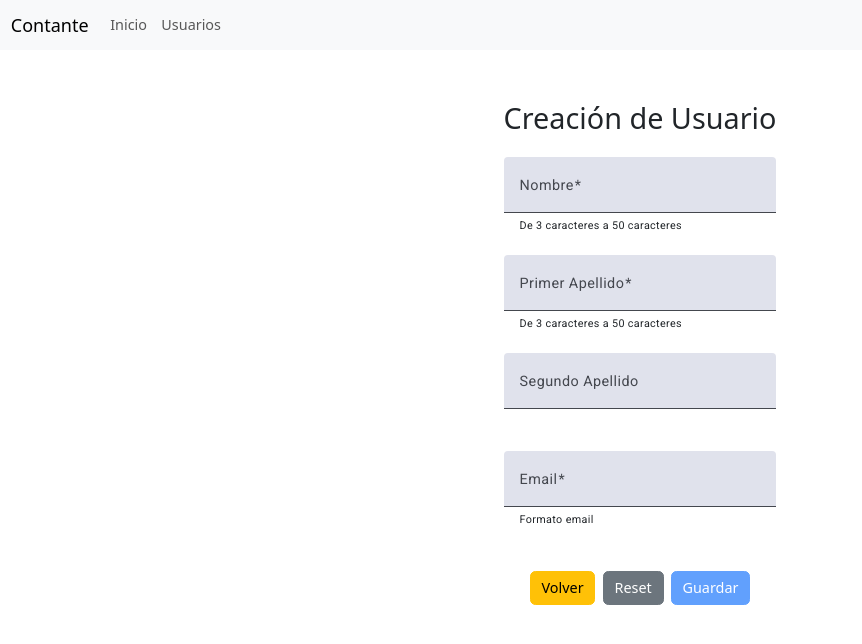
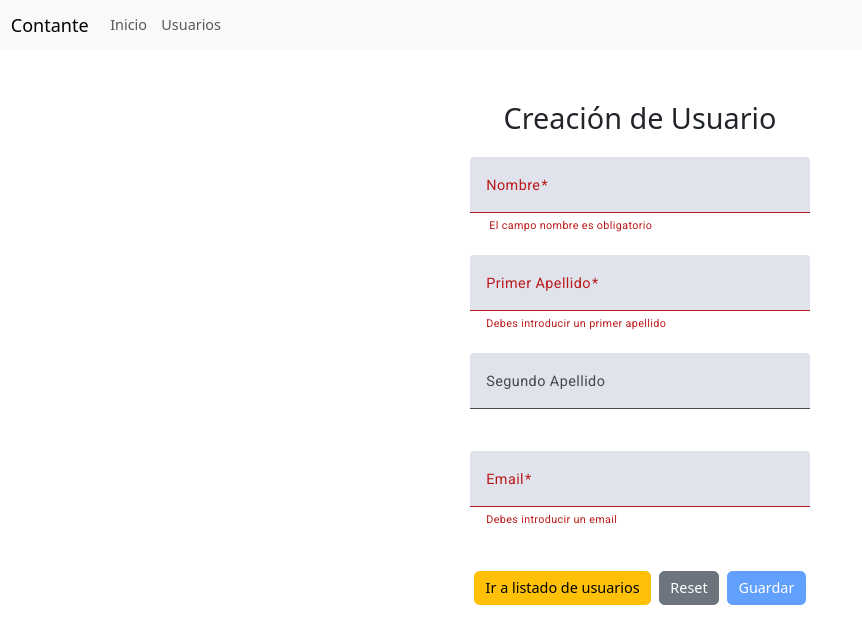
Before and after one commit to silviavnoto/academyapp-frontend, an Angular app: page /admin/usuario/create in a window 1280 px wide. Shown: the top 644 px of the page, without its empty margins (0-862 px from the left). Built offline with nearby package versions, Linux system fonts and the light colour scheme.

Commit message:
mas o menos ya

```diff
--- a/src/app/component/usuario/usuario.admin.create.routed/usuario.admin.create.routed.component.html
+++ b/src/app/component/usuario/usuario.admin.create.routed/usuario.admin.create.routed.component.html
@@ -71,7 +71,7 @@
           class="btn btn-warning mt-4 mx-1"
           [routerLink]="['/admin', 'usuario', 'plist']"
         >
-          Volver
+          Ir a listado de usuarios
         </button>
 
         <button class="btn btn-secondary mt-4 mx-1" (click)="onReset()">
--- a/src/app/component/usuario/usuario.admin.create.routed/usuario.admin.create.routed.component.ts
+++ b/src/app/component/usuario/usuario.admin.create.routed/usuario.admin.create.routed.component.ts
@@ -7,7 +7,6 @@ import { MatSelectModule } from '@angular/material/select';
 import {
   FormControl,
   FormGroup,
-  FormsModule,
   ReactiveFormsModule,
   Validators,
 } from '@angular/forms';
@@ -41,6 +40,8 @@ export class UsuarioAdminCreateRoutedComponent implements OnInit {
 
   myModal: any;
 
+  form: FormGroup = new FormGroup({});
+
   constructor(
     private oUsuarioService: UsuarioService,
     private oRouter: Router
@@ -48,6 +49,7 @@ export class UsuarioAdminCreateRoutedComponent implements OnInit {
 
   ngOnInit() {
     this.createForm();
+    this.usuarioForm?.markAllAsTouched();
   }
 
   createForm() {
@@ -89,9 +91,8 @@ export class UsuarioAdminCreateRoutedComponent implements OnInit {
 
   hideModal = () => {
     this.myModal.hide();
-    console.log('Modal ocultado');
     this.oRouter.navigate(['/admin/usuario/view/' + this.oUsuario?.id]);
-  };
+  }
 
   onSubmit() {
     if (this.usuarioForm?.invalid) {
@@ -111,4 +112,7 @@ export class UsuarioAdminCreateRoutedComponent implements OnInit {
       });
     }
   }
+
+
+
 }
--- a/src/app/component/usuario/usuario.admin.delete.routed/usuario.admin.delete.component.html
+++ b/src/app/component/usuario/usuario.admin.delete.routed/usuario.admin.delete.component.html
@@ -42,10 +42,10 @@
 
   <div class="d-flex justify-content-center mt-4">
     <button
-      class="btn btn-secondary mt-4 mx-1"
+      class="btn btn-warning mt-4 mx-1"
       [routerLink]="['/admin', 'usuario', 'plist']"
     >
-      Volver
+      Ir a listado de usuarios
     </button>
     <button class="btn btn-danger mt-4 mx-1" (click)="delete()">
       Borrar usuario
--- a/src/app/component/usuario/usuario.admin.edit.routed/usuario.admin.edit.routed.component.html
+++ b/src/app/component/usuario/usuario.admin.edit.routed/usuario.admin.edit.routed.component.html
@@ -75,7 +75,7 @@
             class="btn btn-warning mt-4 mx-1"
             [routerLink]="['/admin', 'usuario', 'plist']"
           >
-            Volver
+            Ir a listado de usuarios
           </button>
 
           <button class="btn btn-secondary mt-4 mx-1" (click)="onReset()">
@@ -111,13 +111,19 @@
           class="btn-close"
           data-bs-dismiss="modal"
           aria-label="Close"
+          (click)="hideModal()"
         ></button>
       </div>
       <div class="modal-body">
         <p>{{ message }}</p>
       </div>
       <div class="modal-footer">
-        <button type="button" class="btn btn-primary" data-bs-dismiss="modal">
+        <button
+          type="button"
+          class="btn btn-primary"
+          data-bs-dismiss="modal"
+          (click)="hideModal()"
+        >
           Cerrar
         </button>
       </div>
--- a/src/app/component/usuario/usuario.admin.edit.routed/usuario.admin.edit.routed.component.ts
+++ b/src/app/component/usuario/usuario.admin.edit.routed/usuario.admin.edit.routed.component.ts
@@ -1,5 +1,5 @@
 import { Component, OnInit } from '@angular/core';
-import { ActivatedRoute, RouterModule } from '@angular/router';
+import { ActivatedRoute, Router, RouterModule } from '@angular/router';
 import { UsuarioService } from '../../../service/usuario.service';
 import { IUsuario } from '../../../model/usuario.interface';
 import {
@@ -31,9 +31,12 @@ export class UsuarioAdminEditRoutedComponent implements OnInit {
   oUsuario: IUsuario | null = null;
   message: string = '';
 
+  myModal: any;
+
   constructor(
     private oActivatedRoute: ActivatedRoute,
-    private oUsuarioService: UsuarioService
+    private oUsuarioService: UsuarioService,
+    private oRouter: Router
   ) {
     this.oActivatedRoute.params.subscribe((params) => {
       this.id = params['id'];
@@ -43,6 +46,7 @@ export class UsuarioAdminEditRoutedComponent implements OnInit {
   ngOnInit() {
     this.createForm();
     this.get();
+    this.usuarioForm?.markAllAsTouched();
   }
 
   createForm() {
@@ -104,6 +108,11 @@ export class UsuarioAdminEditRoutedComponent implements OnInit {
     myModal.show();
   }
 
+  hideModal = () => {
+    this.myModal.hide();
+    this.oRouter.navigate(['/admin/usuario/view/' + this.oUsuario?.id]);
+  }
+
   onSubmit() {
     if (!this.usuarioForm?.valid) {
       this.showModal('Formulario no válido');
@@ -113,7 +122,7 @@ export class UsuarioAdminEditRoutedComponent implements OnInit {
         next: (oUsuario: IUsuario) => {
           this.oUsuario = oUsuario;
           this.updateForm();
-          this.showModal('Usuario actualizado');
+          this.showModal('Usuario '+this.oUsuario?.id+' actualizado');
         },
         error: (error) => {
           this.showModal('Error al actualizar el usuario');
--- a/src/app/component/usuario/usuario.admin.view.routed/usuario.admin.view.routed.component.html
+++ b/src/app/component/usuario/usuario.admin.view.routed/usuario.admin.view.routed.component.html
@@ -38,7 +38,18 @@
 
   <div class="d-flex justify-content-center mt-4">
     <a class="btn btn-secondary btn-lg m-2" href="admin/usuario/plist">
-      Volver
+      Editar
+    </a>
+  </div>
+  <div class="d-flex justify-content-center mt-4">
+    <a class="btn btn-secondary btn-lg m-2" href="admin/usuario/plist">
+      Borrar
+    </a>
+  </div>
+
+  <div class="d-flex justify-content-center mt-4">
+    <a class="btn btn-warning btn-lg m-2" href="admin/usuario/plist">
+      Ir a listado de usuarios
     </a>
   </div>
 </div>
```
